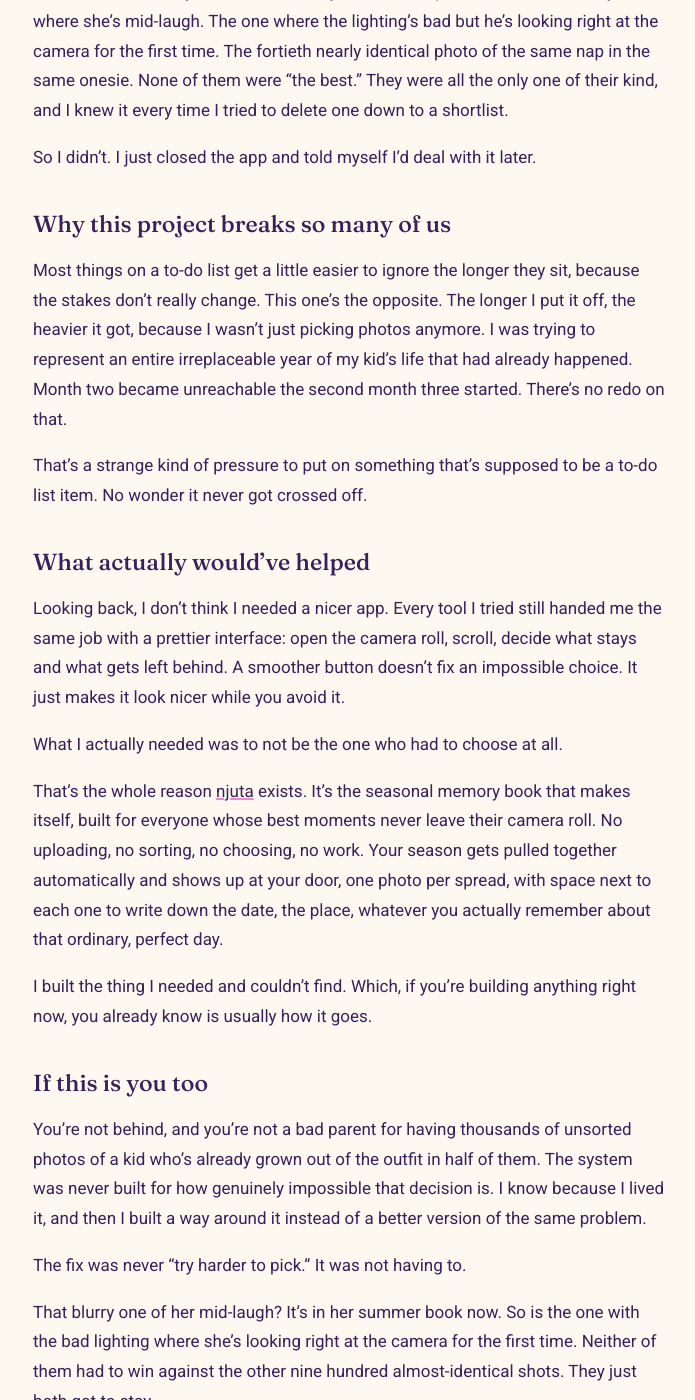
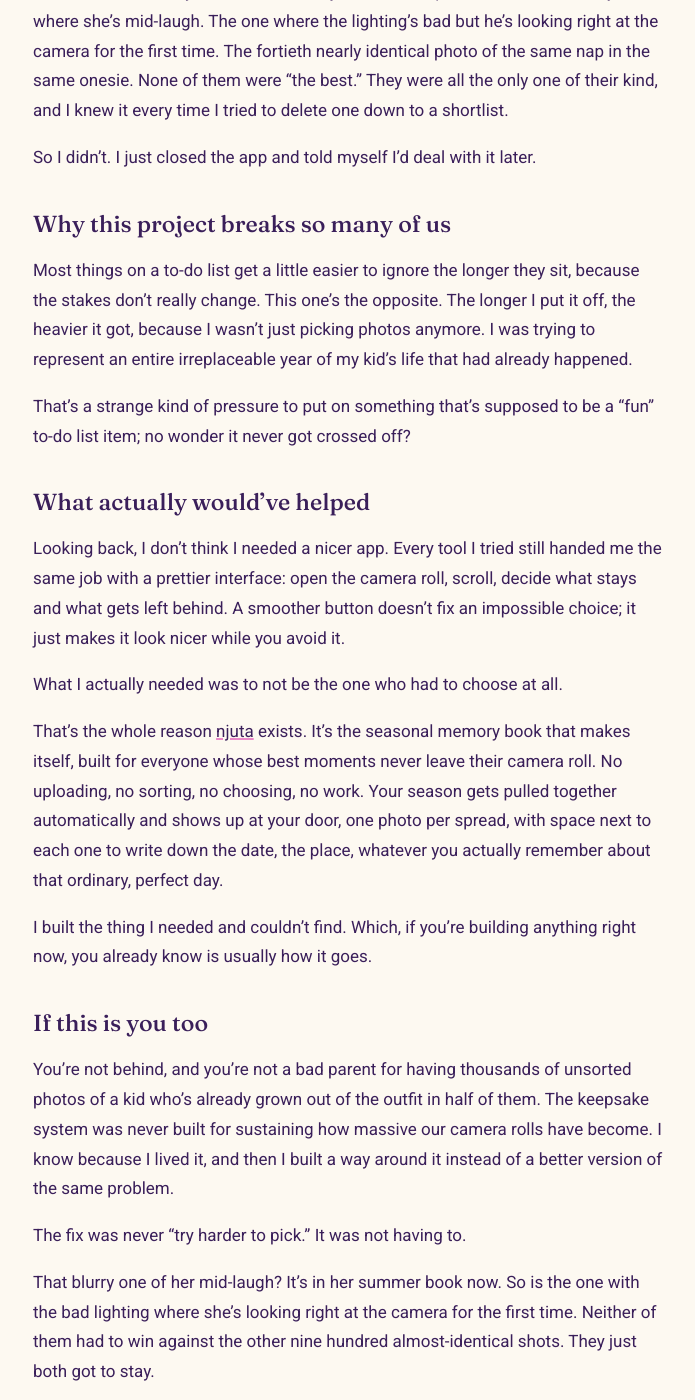
Before and after one commit to njutabook/-njuta-landing, a Jekyll site: the page built from _posts/2026-08-20-i-never-finished-my-babys-first-year-photo-book.md, in a window 1280 px wide and 1400 px high, scrolled down 902 px. Shown: the whole window, without its empty margins (291-986 px from the left). Built offline with Jekyll 4.4.1, drawn with Linux system fonts in a browser that asks for light colours; some of the changed text lies outside the part shown.

Commit message:
Refine narrative and improve readability in blog post
Updated text for clarity and flow throughout the post, including punctuation adjustments and rephrasing for better readability.

```diff
--- a/_posts/2026-08-20-i-never-finished-my-babys-first-year-photo-book.md
+++ b/_posts/2026-08-20-i-never-finished-my-babys-first-year-photo-book.md
@@ -20,13 +20,13 @@ So I didn't. I just closed the app and told myself I'd deal with it later.
 
 ## Why this project breaks so many of us
 
-Most things on a to-do list get a little easier to ignore the longer they sit, because the stakes don't really change. This one's the opposite. The longer I put it off, the heavier it got, because I wasn't just picking photos anymore. I was trying to represent an entire irreplaceable year of my kid's life that had already happened. Month two became unreachable the second month three started. There's no redo on that.
+Most things on a to-do list get a little easier to ignore the longer they sit, because the stakes don't really change. This one's the opposite. The longer I put it off, the heavier it got, because I wasn't just picking photos anymore. I was trying to represent an entire irreplaceable year of my kid's life that had already happened.
 
-That's a strange kind of pressure to put on something that's supposed to be a to-do list item. No wonder it never got crossed off.
+That's a strange kind of pressure to put on something that's supposed to be a "fun" to-do list item; no wonder it never got crossed off?
 
 ## What actually would've helped
 
-Looking back, I don't think I needed a nicer app. Every tool I tried still handed me the same job with a prettier interface: open the camera roll, scroll, decide what stays and what gets left behind. A smoother button doesn't fix an impossible choice. It just makes it look nicer while you avoid it.
+Looking back, I don't think I needed a nicer app. Every tool I tried still handed me the same job with a prettier interface: open the camera roll, scroll, decide what stays and what gets left behind. A smoother button doesn't fix an impossible choice; it just makes it look nicer while you avoid it.
 
 What I actually needed was to not be the one who had to choose at all.
 
@@ -36,7 +36,7 @@ I built the thing I needed and couldn't find. Which, if you're building anything
 
 ## If this is you too
 
-You're not behind, and you're not a bad parent for having thousands of unsorted photos of a kid who's already grown out of the outfit in half of them. The system was never built for how genuinely impossible that decision is. I know because I lived it, and then I built a way around it instead of a better version of the same problem.
+You're not behind, and you're not a bad parent for having thousands of unsorted photos of a kid who's already grown out of the outfit in half of them. The keepsake system was never built for sustaining how massive our camera rolls have become. I know because I lived it, and then I built a way around it instead of a better version of the same problem.
 
 The fix was never "try harder to pick." It was not having to.
 
```
Also changed, not shown: other parts of _posts/2026-08-20-i-never-finished-my-babys-first-year-photo-book.md (+4 -5 lines).
